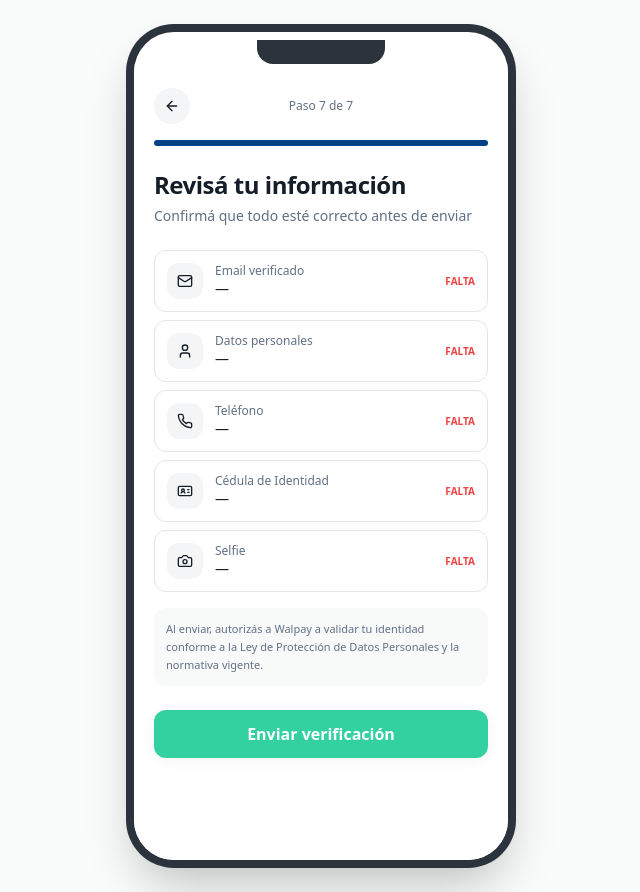
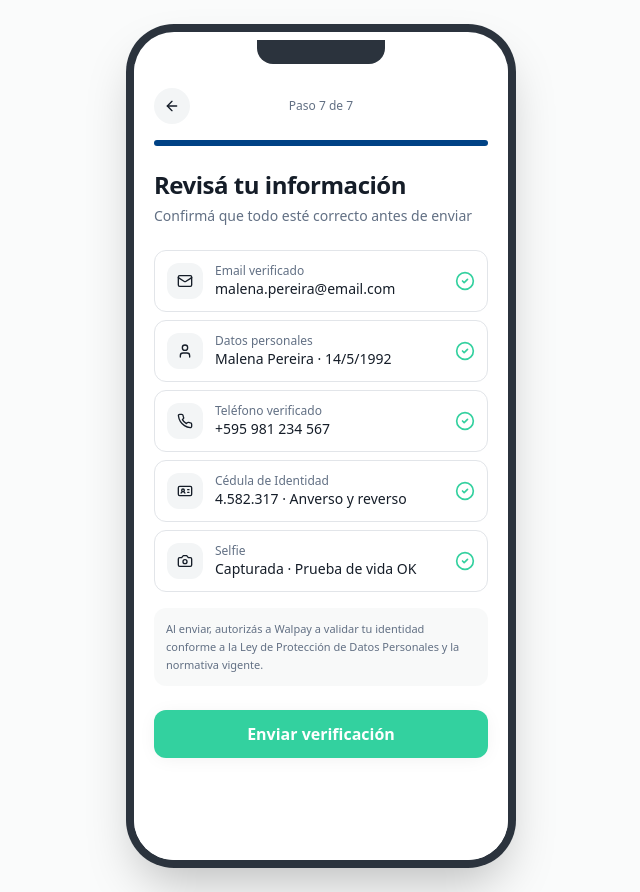
Before and after one commit to mvillasboa/paylink-builder, a React (Vite) app: page /app/onboarding/review in a window 1280 px wide. Shown: the whole page, without its empty margins (319-959 px from the left). Built offline with nearby package versions, Linux system fonts and the light colour scheme; the HTML template or start-up script is replaced by a standard one.

Commit message:
Changes
Co-authored-by: mvillasboa <48324753+mvillasboa@users.noreply.github.com>

```diff
--- a/src/pages/mobile-app/onboarding/MobileReview.tsx
+++ b/src/pages/mobile-app/onboarding/MobileReview.tsx
@@ -5,30 +5,46 @@ import { OnboardingLayout } from "@/components/mobile-app/onboarding/OnboardingL
 import { Button } from "@/components/ui/button";
 import { useOnboarding } from "@/hooks/useOnboarding";
 
+const MOCK = {
+  email: "malena.pereira@email.com",
+  firstName: "Malena",
+  lastName: "Pereira",
+  birthDate: "1992-05-14",
+  phone: "+595 981 234 567",
+  documentNumber: "4.582.317",
+};
+
 export default function MobileReview() {
   const navigate = useNavigate();
   const { state, update } = useOnboarding();
 
+  const email = state.email || MOCK.email;
+  const firstName = state.firstName || MOCK.firstName;
+  const lastName = state.lastName || MOCK.lastName;
+  const birthDate = state.birthDate || MOCK.birthDate;
+  const phone = state.phone || MOCK.phone;
+  const documentNumber = state.documentNumber || MOCK.documentNumber;
+
   const items = [
-    { icon: Mail, label: "Email verificado", value: state.email, done: state.emailVerified },
+    { icon: Mail, label: "Email verificado", value: email, done: true },
     {
       icon: User,
       label: "Datos personales",
-      value: `${state.firstName} ${state.lastName}`.trim() || "—",
-      done: Boolean(state.firstName && state.lastName && state.birthDate),
+      value: `${firstName} ${lastName} · ${new Date(birthDate).toLocaleDateString("es-PY")}`,
+      done: true,
     },
-    { icon: Phone, label: "Teléfono", value: state.phone, done: state.phoneVerified },
+    { icon: Phone, label: "Teléfono verificado", value: phone, done: true },
     {
       icon: IdCard,
       label: "Cédula de Identidad",
-      value: state.documentNumber,
-      done: state.documentFrontCaptured && state.documentBackCaptured,
+      value: `${documentNumber} · Anverso y reverso`,
+      done: true,
     },
     {
       icon: Camera,
       label: "Selfie",
-      value: state.selfieCaptured ? "Capturada" : "—",
-      done: state.selfieCaptured,
+      value: "Capturada · Prueba de vida OK",
+      done: true,
     },
   ];
 
```
